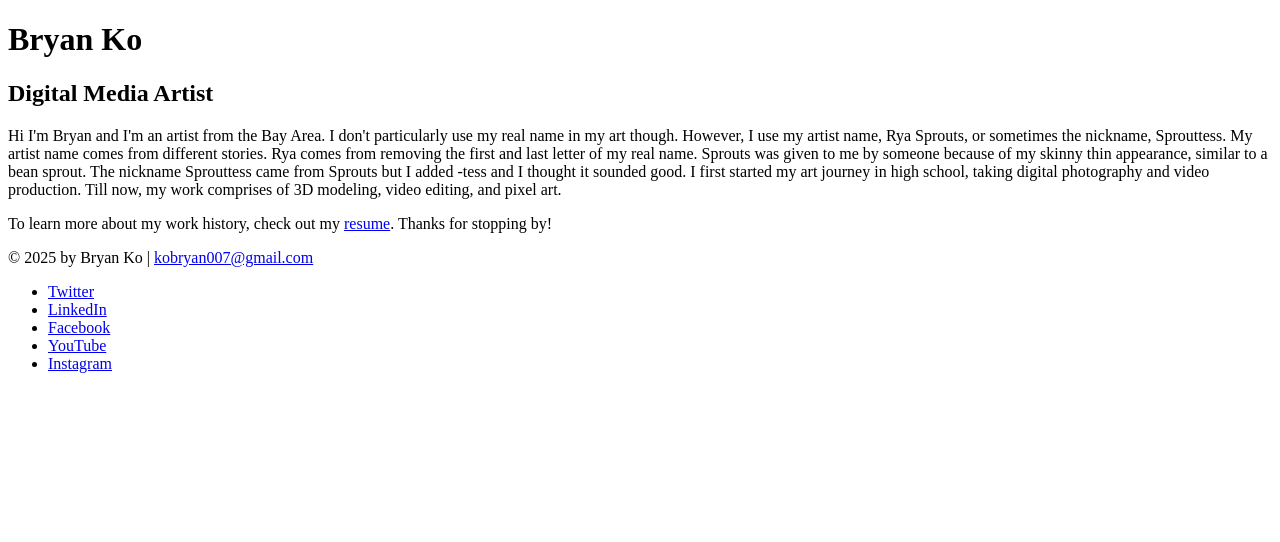
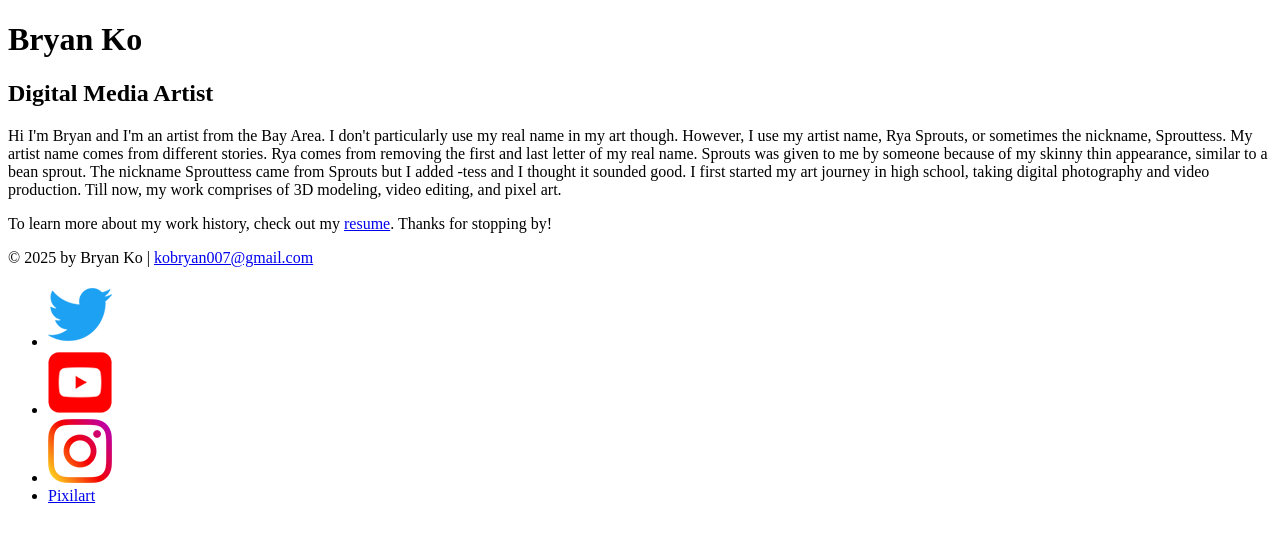
Before and after one commit to Sprouttess/Art-109, a plain HTML site: page portfolio-site/index.html in a window 1280 px wide. Drawn offline with Linux system fonts and the light colour scheme.

Commit message:
updated portfolio site

```diff
--- a/portfolio-site/index.html
+++ b/portfolio-site/index.html
@@ -4,6 +4,7 @@
     <meta charset="UTF-8">
     <meta name="viewport" content="width=device-width, initial-scale=1">
     <title>Bryan Ko | Digital Media Artist</title>
+    <link rel="stylesheet" href="css/styles.ss">
   </head>
   <body>
     <!-- //  INTRO  // -->
@@ -32,19 +33,16 @@
       <!-- Add or remove any networks. -->
       <ul>
         <li>
-          <a href="#" target="_blank">Twitter</a>
+          <a href="https://x.com/RS_Artworks?t=yZ7QHwQrhbqGYdsaHgX6Dw&s=09" target="_blank"><img src="images/icon-logo-twitter.png" alt="My Twitter"></a>
         </li>
         <li>
-          <a href="#" target="_blank">LinkedIn</a>
+          <a href="https://youtube.com/@breadysetgo?si=CkGy1_O7azg5qpcf" target="_blank"><img src="images/icon-logo-youtube.png" alt="My YT"></a>
         </li>
         <li>
-          <a href="#" target="_blank">Facebook</a>
+          <a href="https://www.instagram.com/sprouttess?igsh=NTc4MTIwNjQ2YQ==" target="_blank"><img src="images/icon-logo-instagram.png" alt="My Art IG"></a>
         </li>
         <li>
-          <a href="#" target="_blank">YouTube</a>
-        </li>
-        <li>
-          <a href="#" target="_blank">Instagram</a>
+          <a href="https://www.pixilart.com/rya-sprouts/gallery" target="_blank">Pixilart</a>
         </li>
       </ul>
       <!-- End content edits here. -->
```
Also changed, not shown: portfolio-site/resume.html (+5 -7 lines), 5 other files.
